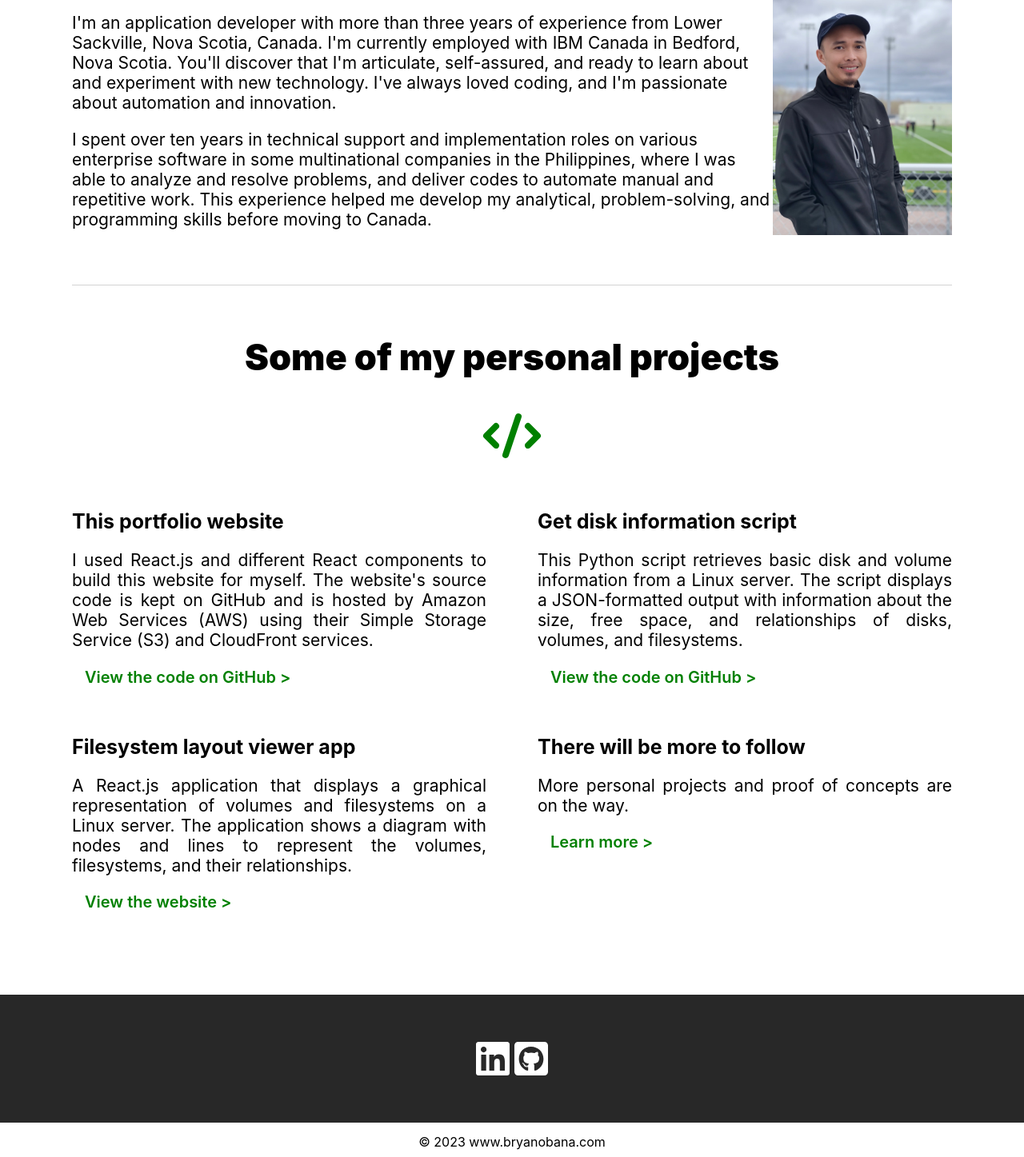
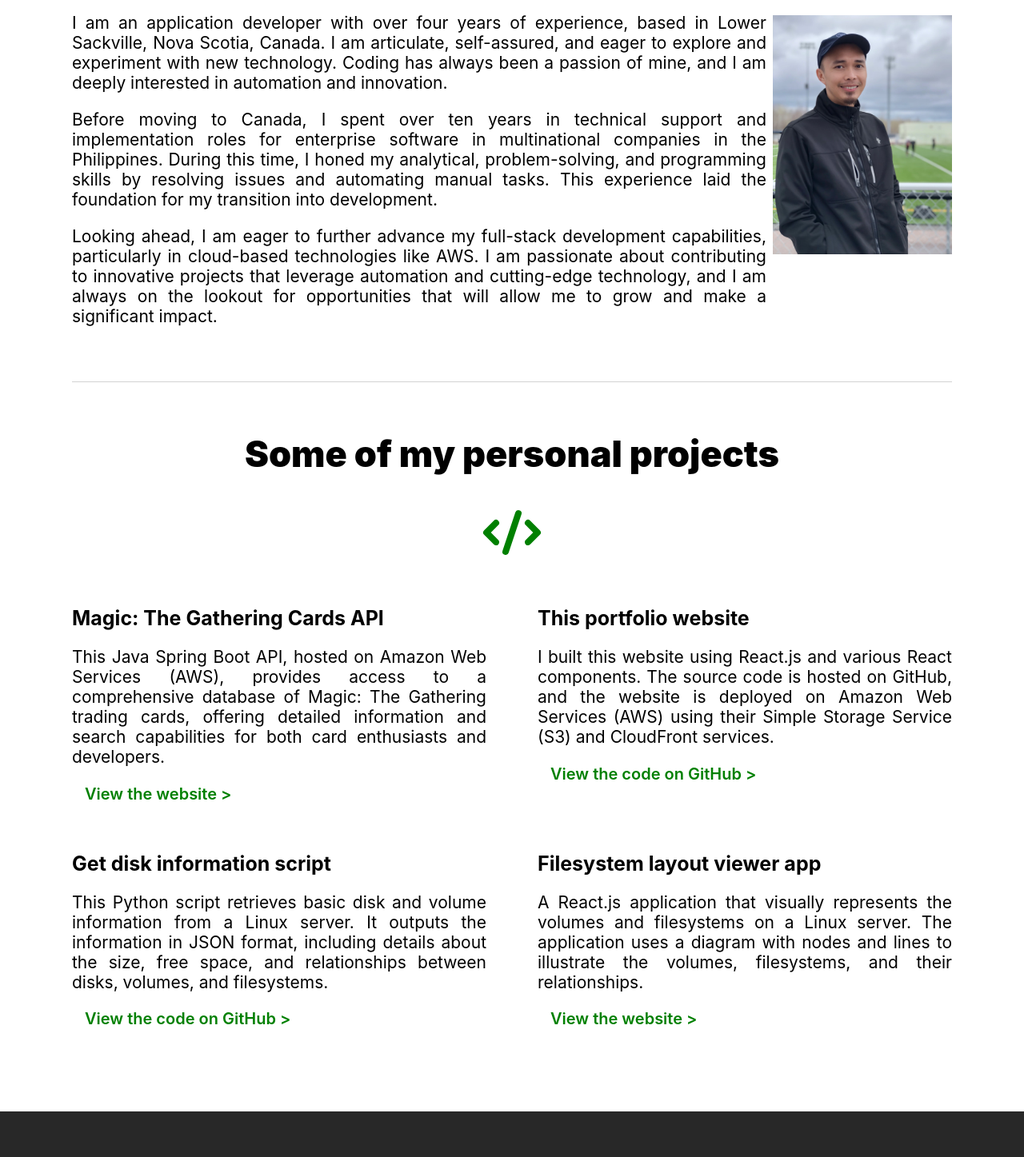
Before and after one commit to brobana/my-portfolio-app, a React (Create React App) app: page / in a window 1280 px wide. Shown: the part 640-2087 px from the top of the page at 80% size. Built offline with nearby package versions, Linux system fonts and the light colour scheme; the HTML template or start-up script is replaced by a standard one.

Commit message:
Update contents
Update content, header and footer texts.

```diff
--- a/src/components/Layout/Layout.js
+++ b/src/components/Layout/Layout.js
@@ -19,7 +19,7 @@ const Layout = () => {
       <main>
         <Outlet />
       </main>
-      <footer>&copy; 2023 www.bryanobana.com</footer>
+      <footer>&copy; 2024 www.bryanobana.com</footer>
       <ScrollToTopButton />
     </div>
   );
--- a/src/components/Sections/About.js
+++ b/src/components/Sections/About.js
@@ -4,8 +4,9 @@ import myPicture from '../../img/me.jpg';
 import classes from './About.module.css';
 
 const aboutMe = [
-  "I'm an application developer with more than three years of experience from Lower Sackville, Nova Scotia, Canada. I'm currently employed with IBM Canada in Bedford, Nova Scotia. You'll discover that I'm articulate, self-assured, and ready to learn about and experiment with new technology. I've always loved coding, and I'm passionate about automation and innovation.",
-  'I spent over ten years in technical support and implementation roles on various enterprise software in some multinational companies in the Philippines, where I was able to analyze and resolve problems, and deliver codes to automate manual and repetitive work. This experience helped me develop my analytical, problem-solving, and programming skills before moving to Canada.',
+  "I am an application developer with over four years of experience, based in Lower Sackville, Nova Scotia, Canada. I am articulate, self-assured, and eager to explore and experiment with new technology. Coding has always been a passion of mine, and I am deeply interested in automation and innovation.",
+  'Before moving to Canada, I spent over ten years in technical support and implementation roles for enterprise software in multinational companies in the Philippines. During this time, I honed my analytical, problem-solving, and programming skills by resolving issues and automating manual tasks. This experience laid the foundation for my transition into development.',
+  'Looking ahead, I am eager to further advance my full-stack development capabilities, particularly in cloud-based technologies like AWS. I am passionate about contributing to innovative projects that leverage automation and cutting-edge technology, and I am always on the lookout for opportunities that will allow me to grow and make a significant impact.',
 ];
 
 const About = () => {
--- a/src/components/Sections/About.module.css
+++ b/src/components/Sections/About.module.css
@@ -13,12 +13,15 @@
 }
 
 .container img {
+  padding-top: 1.5rem;
   flex: 1 1 0;
 }
 
 .container .text {
   flex: 4 1 0;
   min-width: 15rem;
+  text-align: justify;
+  padding-right: 0.5rem;
 }
 
 @media screen and (min-width: 72.75rem) {
--- a/src/components/Sections/Home.js
+++ b/src/components/Sections/Home.js
@@ -14,8 +14,8 @@ const Home = () => {
       }}
     >
       <div className={classes.greeting}>
-        <h1>Hi, I'm Bryan.</h1>
-        <h2>Thank you for visiting my website.</h2>
+        <h1>Hello, there!</h1>
+        <h3>I'm Bryan, passionate about coding, automation, and cloud technologies.</h3>
       </div>
     </div>
   );
--- a/src/components/Sections/ProjectsData.js
+++ b/src/components/Sections/ProjectsData.js
@@ -1,35 +1,37 @@
-const word = 'Learn more >';
+const wordViewWebsite = 'View the website >';
+const wordViewOnGitHub = 'View the code on GitHub >';
 
 export const projectData = [
   {
+    title: 'Magic: The Gathering Cards API',
+    description:
+      'This Java Spring Boot API, hosted on Amazon Web Services (AWS), provides access to a comprehensive database of Magic: The Gathering trading cards, offering detailed information and search capabilities for both card enthusiasts and developers.',
+    url: 'https://api.bryanobana.com',
+    word: wordViewWebsite,
+    openNewTab: true,
+  },
+  {
     title: 'This portfolio website',
     description:
-      "I used React.js and different React components to build this website for myself. The website's source code is kept on GitHub and is hosted by Amazon Web Services (AWS) using their Simple Storage Service (S3) and CloudFront services.",
+      "I built this website using React.js and various React components. The source code is hosted on GitHub, and the website is deployed on Amazon Web Services (AWS) using their Simple Storage Service (S3) and CloudFront services.",
     url: 'https://github.com/brobana/my-portfolio-app',
-    word: 'View the code on GitHub >',
+    word: wordViewOnGitHub,
     openNewTab: true,
   },
   {
     title: 'Get disk information script',
     description:
-      'This Python script retrieves basic disk and volume information from a Linux server. The script displays a JSON-formatted output with information about the size, free space, and relationships of disks, volumes, and filesystems.',
+      'This Python script retrieves basic disk and volume information from a Linux server. It outputs the information in JSON format, including details about the size, free space, and relationships between disks, volumes, and filesystems.',
     url: 'https://github.com/brobana/shell-scripts',
-    word: 'View the code on GitHub >',
+    word: wordViewOnGitHub,
     openNewTab: true,
   },
   {
     title: 'Filesystem layout viewer app',
     description:
-      'A React.js application that displays a graphical representation of volumes and filesystems on a Linux server. The application shows a diagram with nodes and lines to represent the volumes, filesystems, and their relationships.',
+      'A React.js application that visually represents the volumes and filesystems on a Linux server. The application uses a diagram with nodes and lines to illustrate the volumes, filesystems, and their relationships.',
     url: 'https://fslvapp.bryanobana.com',
-    word: 'View the website >',
+    word: wordViewWebsite,
     openNewTab: true,
-  },
-  {
-    title: 'There will be more to follow',
-    description: 'More personal projects and proof of concepts are on the way.',
-    url: 'project-placeholder',
-    word: word,
-    openNewTab: false,
-  },
+  }
 ];
```
